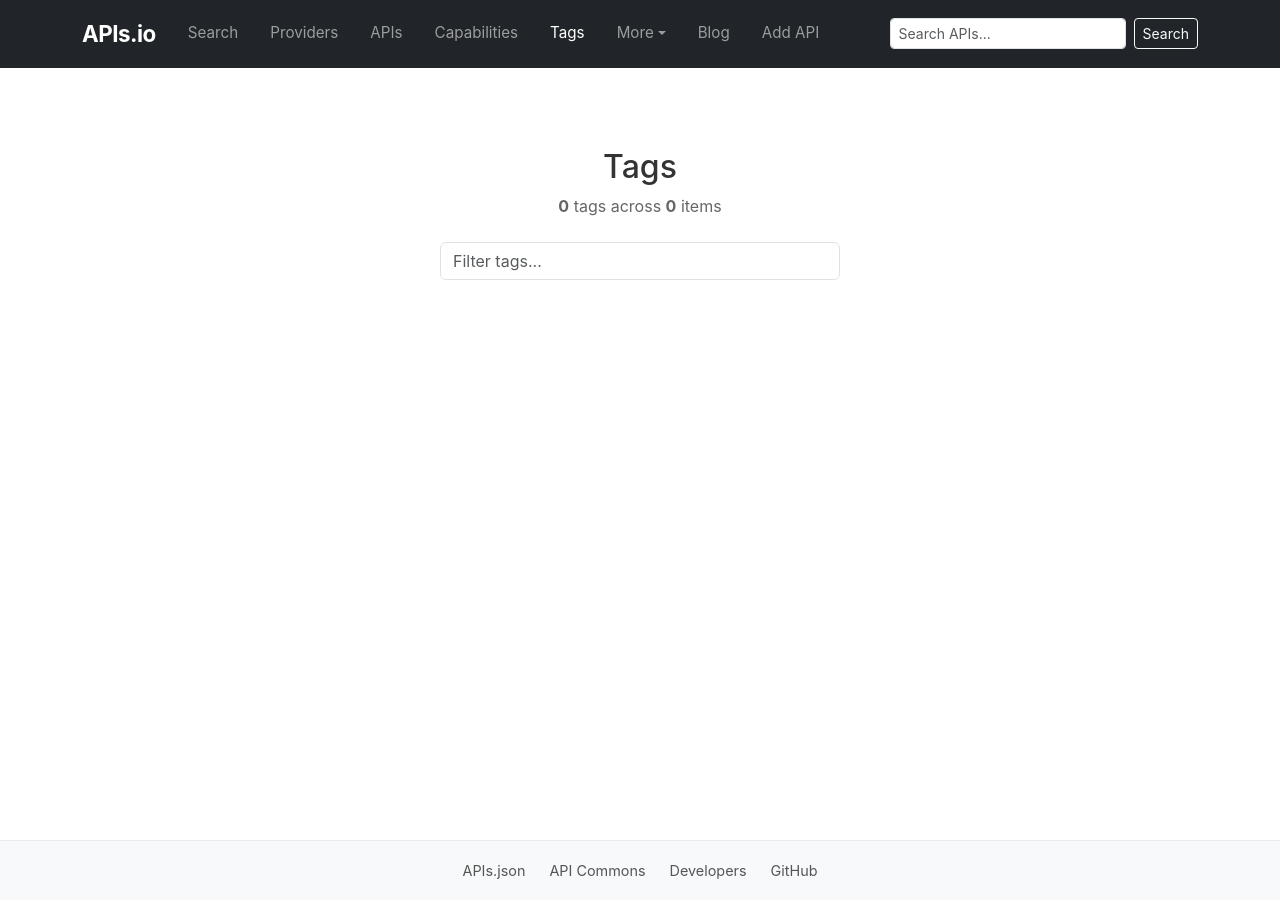
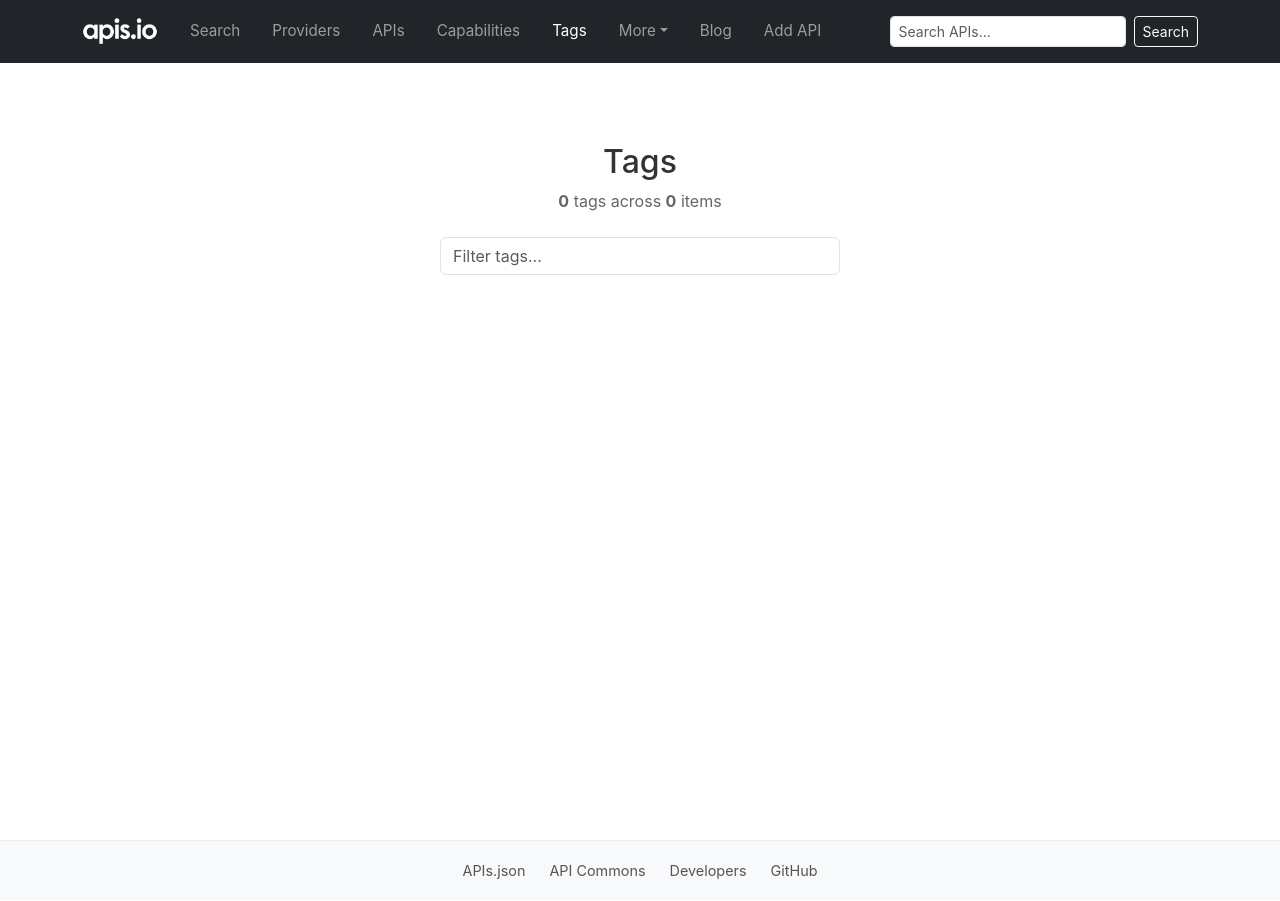
Before and after one commit to api-search/tags, a Jekyll site: the page built from index.html, in a window 1280 px wide. Built offline with Jekyll 4.4.1, drawn with Linux system fonts in a browser that asks for light colours.

Commit message:
Replace text wordmark with apis.io PNG logo in navbar (white-on-transparent)

```diff
--- a/_layouts/default.html
+++ b/_layouts/default.html
@@ -36,7 +36,8 @@
     <style>
       body { font-family: -apple-system, BlinkMacSystemFont, "Segoe UI", Roboto, "Helvetica Neue", Arial, sans-serif; color: #333; }
       .navbar { padding: 0.75rem 0; }
-      .navbar-brand { font-weight: 700; font-size: 1.4rem; letter-spacing: -0.5px; }
+      .navbar-brand { font-weight: 700; font-size: 1.4rem; letter-spacing: -0.5px; padding-top: 0; padding-bottom: 0; }
+      .navbar-brand img { display: block; height: 28px; width: auto; }
       .nav-link { font-size: 0.95rem; padding: 0.5rem 1rem !important; }
       .container.my-5 { max-width: 960px; }
       .footer { background-color: #f8f9fa; border-top: 1px solid #e9ecef; }
@@ -69,7 +70,7 @@
   <body>
     <nav class="navbar navbar-expand-lg navbar-dark bg-dark">
       <div class="container">
-        <a class="navbar-brand" href="https://apis.io/">APIs.io</a>
+        <a class="navbar-brand" href="https://apis.io/" aria-label="apis.io home"><img src="/assets/branding/apisio-wordmark-white.png" alt="apis.io"></a>
         <button class="navbar-toggler" type="button" data-bs-toggle="collapse" data-bs-target="#navbarSupportedContent" aria-controls="navbarSupportedContent" aria-expanded="false" aria-label="Toggle navigation">
           <span class="navbar-toggler-icon"></span>
         </button>
```
Also changed, not shown: assets/branding/apisio-wordmark-black.png (added), assets/branding/apisio-wordmark-white.png (added).
